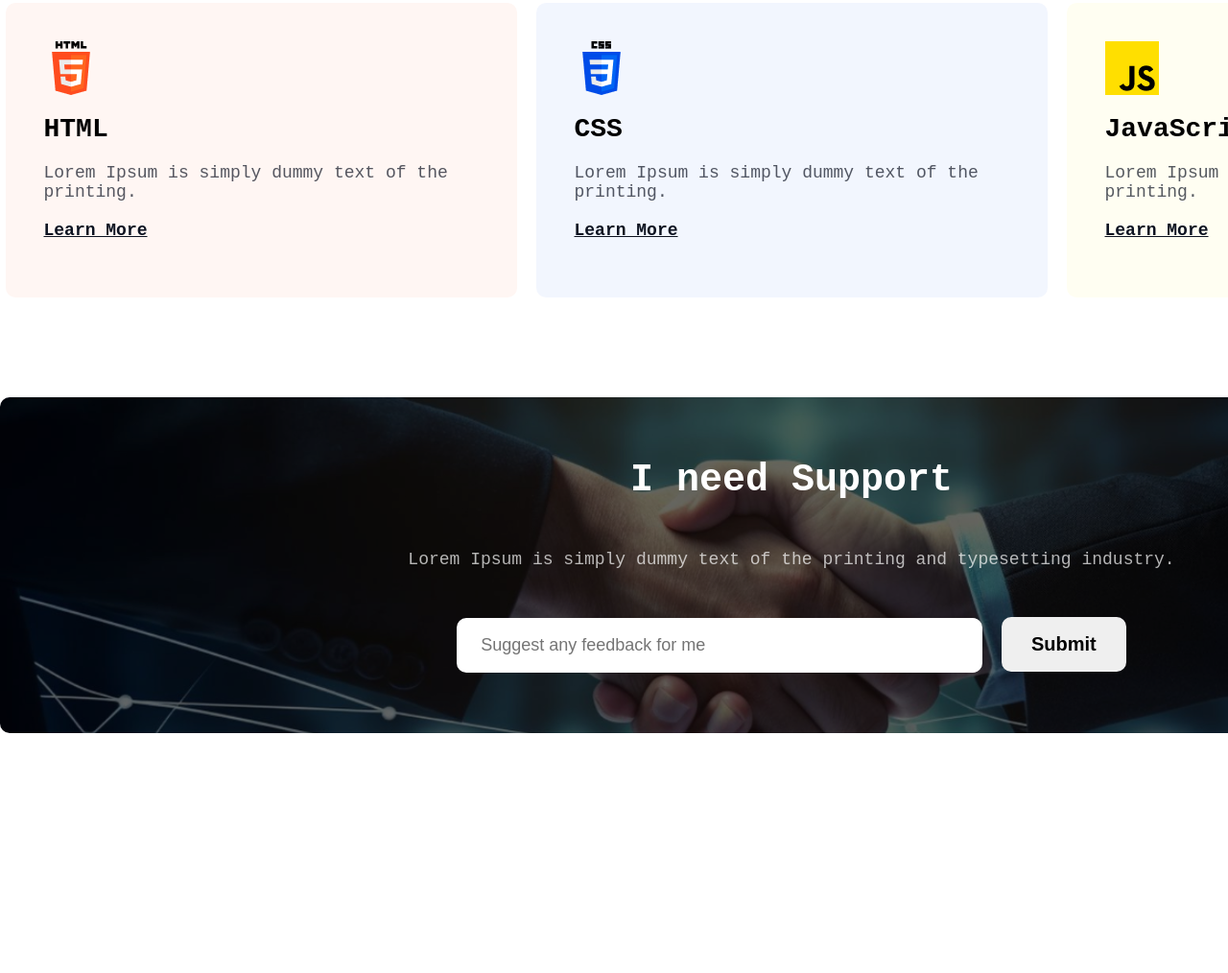
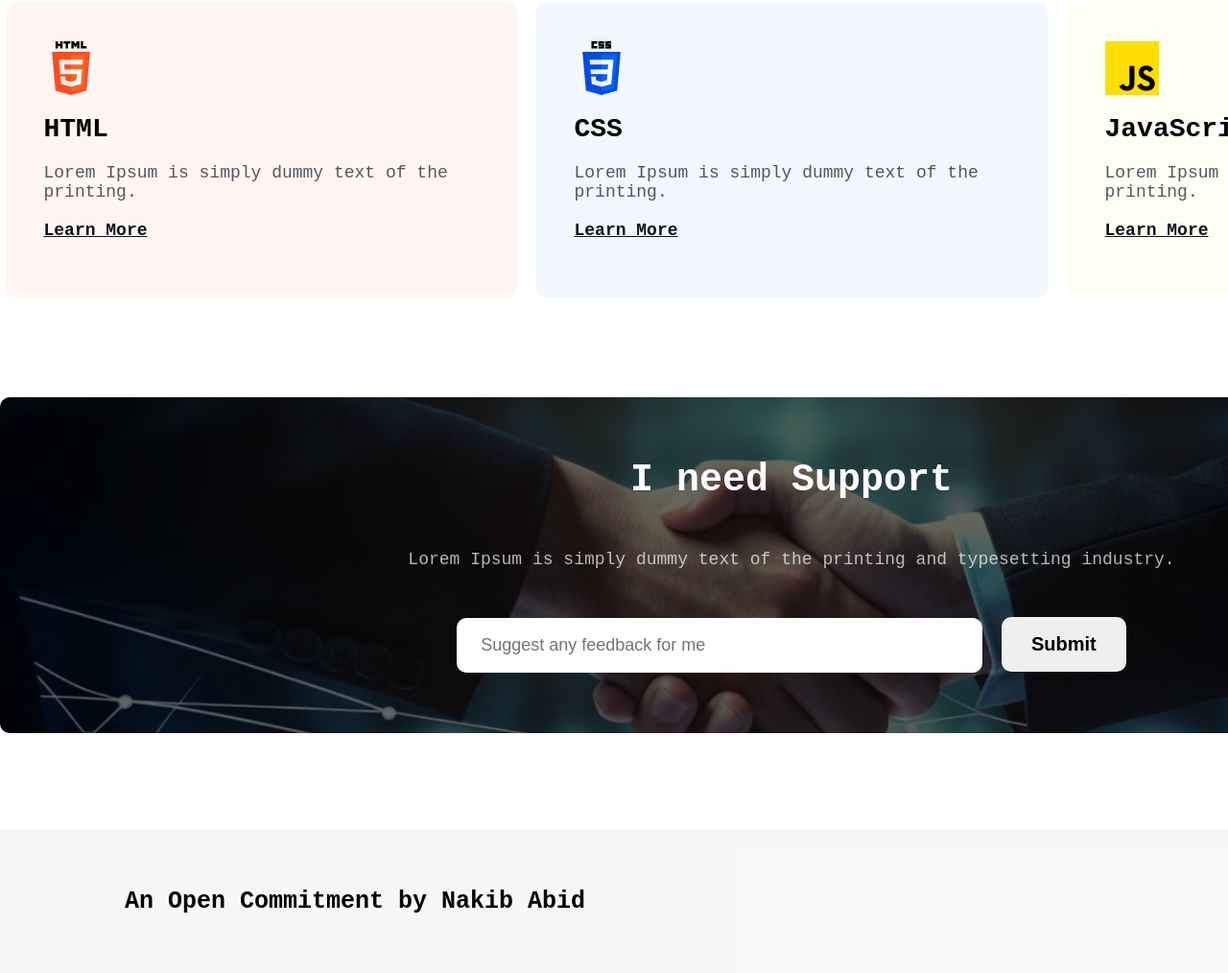
Before and after one commit to nakib-abid/PH-Assignment-01, a plain HTML site: page index.html in a window 1280 px wide. Shown: the part 3436-4450 px from the top of the page at 96% size. Before the commit the page ends 4300 px from the top, so only its background shows below. Drawn offline with Linux system fonts and the light colour scheme; a web font is replaced by a local one.

Commit message:
add footer area

```diff
--- a/index.html
+++ b/index.html
@@ -92,7 +92,16 @@
             </div>
         </section>
     </main>
-    <footer></footer>
+    <footer>
+        <section class="footer-area">
+            <h3>An Open Commitment by Nakib Abid</h3>
+            <div class="footer-area-icon">
+                <img src="images/facebook.png" alt="">
+                <img src="images/github.png" alt="">
+                <img src="images/linkedin.png" alt="">
+            </div>
+        </section>
+    </footer>
 
 </body>
 </html>
--- a/style.css
+++ b/style.css
@@ -32,6 +32,7 @@ body {
     font-size: 20px;
     font-weight: 600;
     margin-top: -15px;
+    cursor: pointer;
 }
 
 /* banner style */
@@ -80,6 +81,7 @@ body {
     text-align: center;
     border: none;
     border-radius: 10px;
+    cursor: pointer;
 }
 
 /* web development section style */
@@ -157,6 +159,7 @@ body {
     font-weight: 600;
     margin-top: 30px;
     border-radius: 10px;
+    cursor: pointer;
 }
 
 .web-dev-content3 {
@@ -379,4 +382,27 @@ body {
     padding-right: 25px;
     border: none;
     margin-left: 10px;
+    cursor: pointer;
 }
+
+/* footer area */
+
+.footer-area {
+    width: 1900px;
+    height: 150px;
+    background: rgba(13, 19, 33, 0.03);
+    display: flex;
+    align-items: center;
+    justify-content: space-between;
+    padding: 0px 130px;
+}
+
+.footer-area h3 {
+    font-size: 25px;
+    font-weight: 600;
+}
+
+.footer-area-icon {
+    display: flex;
+    gap: 30px;
+}
```
